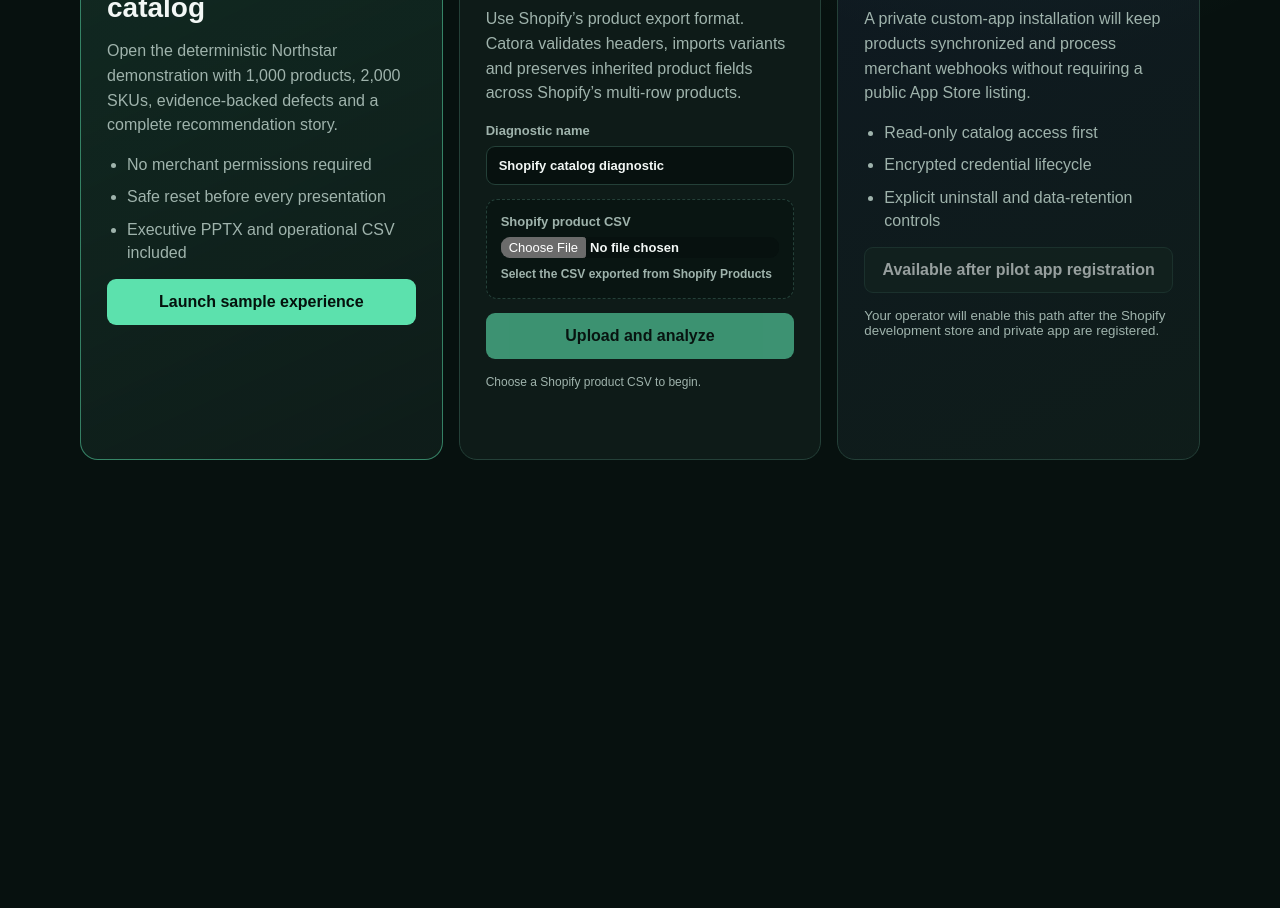
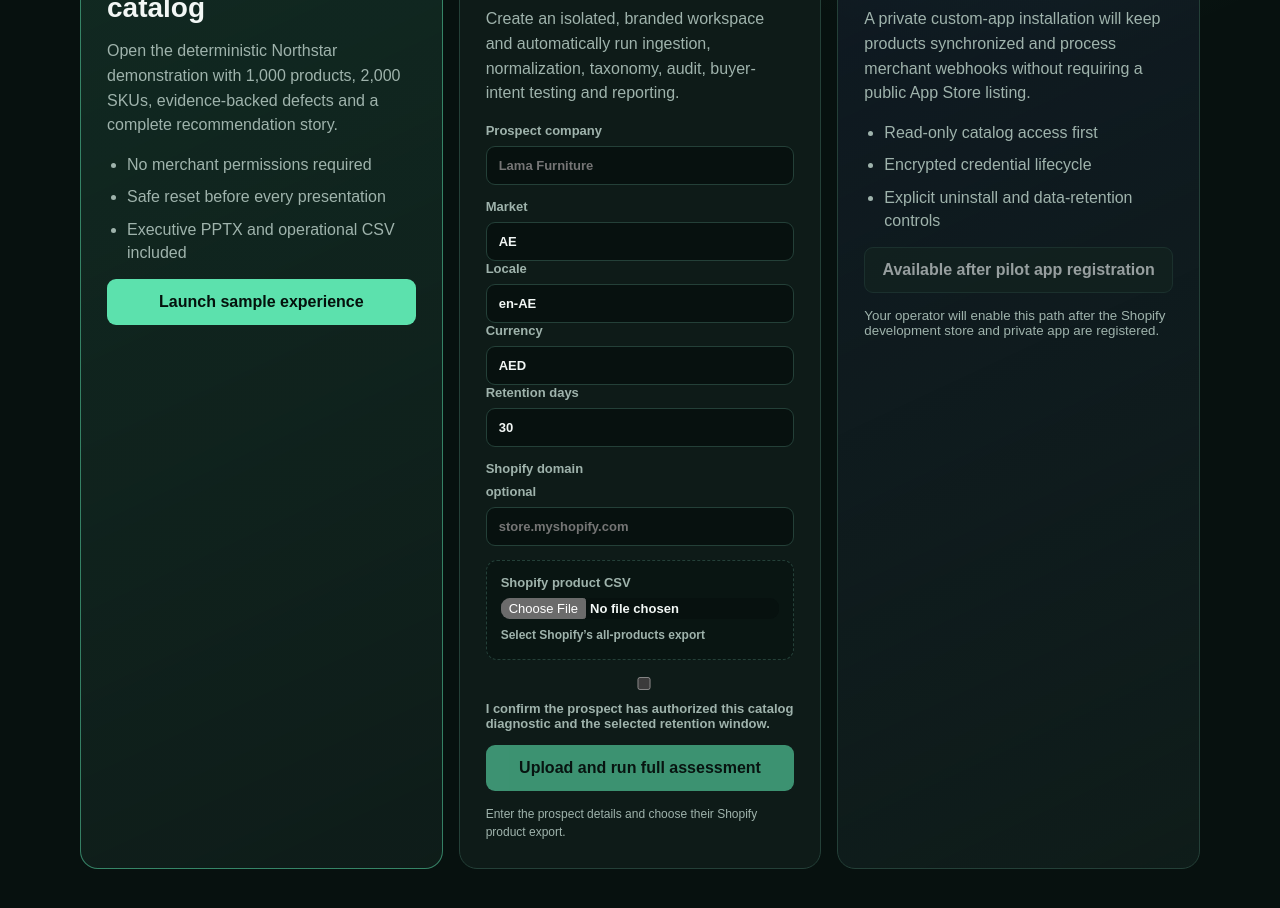
Before and after one commit to waseem99/Catora, a Next.js app in the folder apps/web/: page /workspace/1/onboarding in a window 1280 px wide. Shown: the part 420-1328 px from the top of the page. Before the commit the page ends 970 px from the top, so only its background shows below. Built offline with nearby package versions, Linux system fonts and the light colour scheme; no server answers.

Commit message:
Turn CSV onboarding into prospect assessment intake

```diff
--- a/apps/web/components/catalog-onboarding.tsx
+++ b/apps/web/components/catalog-onboarding.tsx
@@ -3,18 +3,14 @@
 import Link from "next/link";
 import { useRouter } from "next/navigation";
 import { FormEvent, useMemo, useState } from "react";
-import {
-  createShopifyCsvSource,
-  startCatalogIngestion,
-  uploadShopifyCsv,
-  validateCatalogSource,
-} from "@/lib/onboarding";
+import { createDiagnostic, uploadDiagnosticCsv } from "@/lib/diagnostics";
 
 type Props = { workspaceId: string };
-type ResumeState = { sourceId?: string; jobId?: string };
+type ResumeState = { assessmentId?: string; diagnosticWorkspaceId?: string };
 
-function resumeKey(workspaceId: string, file: File): string {
-  return `catora:csv-onboarding:${workspaceId}:${file.name}:${file.size}:${file.lastModified}`;
+function resumeKey(workspaceId: string, file: File, companyName: string): string {
+  const company = companyName.trim().toLowerCase().replaceAll(/\s+/g, "-");
+  return `catora:prospect-diagnostic:${workspaceId}:${company}:${file.name}:${file.size}:${file.lastModified}`;
 }
 
 function readResume(key: string): ResumeState {
@@ -33,8 +29,16 @@
 export function CatalogOnboarding({ workspaceId }: Props) {
   const router = useRouter();
   const [file, setFile] = useState<File | null>(null);
-  const [sourceName, setSourceName] = useState("Shopify catalog diagnostic");
-  const [status, setStatus] = useState("Choose a Shopify product CSV to begin.");
+  const [companyName, setCompanyName] = useState("");
+  const [marketCode, setMarketCode] = useState("AE");
+  const [locale, setLocale] = useState("en-AE");
+  const [currency, setCurrency] = useState("AED");
+  const [storefrontDomain, setStorefrontDomain] = useState("");
+  const [retentionDays, setRetentionDays] = useState("30");
+  const [authorized, setAuthorized] = useState(false);
+  const [status, setStatus] = useState(
+    "Enter the prospect details and choose their Shopify product export.",
+  );
   const [error, setError] = useState<string | null>(null);
   const [busy, setBusy] = useState(false);
 
@@ -45,50 +49,58 @@
 
   async function submit(event: FormEvent<HTMLFormElement>) {
     event.preventDefault();
-    if (!file || busy) return;
+    if (!file || busy || !authorized) return;
 
     setBusy(true);
     setError(null);
-    const key = resumeKey(workspaceId, file);
+    const key = resumeKey(workspaceId, file, companyName);
 
     try {
       const resume = readResume(key);
-      if (resume.jobId) {
-        router.push(`/workspace/${workspaceId}/processing/${resume.jobId}`);
-        return;
+      let assessmentId = resume.assessmentId;
+      let diagnosticWorkspaceId = resume.diagnosticWorkspaceId;
+
+      if (!assessmentId || !diagnosticWorkspaceId) {
+        setStatus("Creating an isolated prospect workspace…");
+        const diagnostic = await createDiagnostic(workspaceId, {
+          company_name: companyName.trim(),
+          market_code: marketCode.trim().toUpperCase(),
+          locale: locale.trim(),
+          currency: currency.trim().toUpperCase(),
+          retention_days: Number.parseInt(retentionDays, 10),
+          authorization_confirmed: authorized,
+          ...(storefrontDomain.trim()
+            ? { storefront_domain: storefrontDomain.trim() }
+            : {}),
+        });
+        assessmentId = diagnostic.id;
+        diagnosticWorkspaceId = diagnostic.workspace_id;
+        writeResume(key, { assessmentId, diagnosticWorkspaceId });
       }
 
-      let sourceId = resume.sourceId;
-      if (!sourceId) {
-        setStatus("Uploading the CSV securely…");
-        const upload = await uploadShopifyCsv(workspaceId, file);
-        setStatus("Creating a tenant-scoped catalog source…");
-        const source = await createShopifyCsvSource(
-          workspaceId,
-          upload.object_key,
-          sourceName.trim() || "Shopify catalog diagnostic",
-        );
-        sourceId = source.id;
-        writeResume(key, { sourceId });
-      }
-
-      setStatus("Validating Shopify headers and mappings…");
-      const validation = await validateCatalogSource(workspaceId, sourceId);
-      if (!validation.valid) {
-        throw new Error(validation.errors.join(" ") || "The CSV could not be validated.");
-      }
-
-      setStatus("Queueing product import and normalization…");
-      const job = await startCatalogIngestion(workspaceId, sourceId);
-      writeResume(key, { sourceId, jobId: job.id });
-      router.push(`/workspace/${workspaceId}/processing/${job.id}`);
+      setStatus("Uploading and validating the Shopify export…");
+      await uploadDiagnosticCsv(assessmentId, file);
+      setStatus("The automated assessment is running…");
+      router.push(
+        `/workspace/${diagnosticWorkspaceId}/diagnostic/${assessmentId}`,
+      );
     } catch (caught) {
-      setError(caught instanceof Error ? caught.message : "Unable to start the diagnostic.");
-      setStatus("Your progress is saved. Correct the issue and retry.");
+      setError(
+        caught instanceof Error
+          ? caught.message
+          : "Unable to start the prospect assessment.",
+      );
+      setStatus(
+        "Your assessment identifiers are saved. Correct the source issue and retry.",
+      );
     } finally {
       setBusy(false);
     }
   }
+
+  const canSubmit = Boolean(
+    file && companyName.trim().length >= 2 && authorized && !busy,
+  );
 
   return (
     <main className="shell onboarding-shell">
@@ -97,8 +109,8 @@
           <p className="eyebrow">CHOOSE YOUR STARTING POINT</p>
           <h1>Bring a catalog into Catora</h1>
           <p className="lede">
-            Explore the prepared enterprise story, run a one-time Shopify CSV diagnostic, or prepare
-            a continuous Shopify pilot.
+            Explore the prepared enterprise story, run a prospect-specific Shopify CSV
+            assessment, or prepare a continuous Shopify pilot.
           </p>
         </div>
         <Link className="secondary onboarding-back" href={`/workspace/${workspaceId}`}>
@@ -112,8 +124,8 @@
           <p className="eyebrow">NO SETUP · 2 MINUTES</p>
           <h2>Explore sample catalog</h2>
           <p>
-            Open the deterministic Northstar demonstration with 1,000 products, 2,000 SKUs,
-            evidence-backed defects and a complete recommendation story.
+            Open the deterministic Northstar demonstration with 1,000 products, 2,000
+            SKUs, evidence-backed defects and a complete recommendation story.
           </p>
           <ul>
             <li>No merchant permissions required</li>
@@ -125,22 +137,72 @@
           </Link>
         </article>
 
-        <article className="onboarding-card">
+        <article className="onboarding-card diagnostic-intake-card">
           <span className="path-number">02</span>
-          <p className="eyebrow">ONE-TIME DIAGNOSTIC</p>
+          <p className="eyebrow">PROSPECT-SPECIFIC DIAGNOSTIC</p>
           <h2>Upload Shopify CSV</h2>
           <p>
-            Use Shopify’s product export format. Catora validates headers, imports variants and
-            preserves inherited product fields across Shopify’s multi-row products.
+            Create an isolated, branded workspace and automatically run ingestion,
+            normalization, taxonomy, audit, buyer-intent testing and reporting.
           </p>
           <form className="csv-onboarding-form" onSubmit={submit}>
             <label>
-              Diagnostic name
+              Prospect company
               <input
-                value={sourceName}
-                onChange={(event) => setSourceName(event.target.value)}
+                value={companyName}
+                onChange={(event) => setCompanyName(event.target.value)}
+                placeholder="Lama Furniture"
                 maxLength={200}
                 required
+              />
+            </label>
+            <div className="diagnostic-form-grid">
+              <label>
+                Market
+                <input
+                  value={marketCode}
+                  onChange={(event) => setMarketCode(event.target.value)}
+                  maxLength={35}
+                  required
+                />
+              </label>
+              <label>
+                Locale
+                <input
+                  value={locale}
+                  onChange={(event) => setLocale(event.target.value)}
+                  maxLength={35}
+                  required
+                />
+              </label>
+              <label>
+                Currency
+                <input
+                  value={currency}
+                  onChange={(event) => setCurrency(event.target.value)}
+                  maxLength={3}
+                  required
+                />
+              </label>
+              <label>
+                Retention days
+                <input
+                  type="number"
+                  value={retentionDays}
+                  onChange={(event) => setRetentionDays(event.target.value)}
+                  min={1}
+                  max={90}
+                  required
+                />
+              </label>
+            </div>
+            <label>
+              Shopify domain <span className="optional-label">optional</span>
+              <input
+                value={storefrontDomain}
+                onChange={(event) => setStorefrontDomain(event.target.value)}
+                placeholder="store.myshopify.com"
+                maxLength={255}
               />
             </label>
             <label className="file-field">
@@ -151,10 +213,22 @@
                 onChange={(event) => setFile(event.target.files?.[0] ?? null)}
                 required
               />
-              <span>{selectedFile ?? "Select the CSV exported from Shopify Products"}</span>
+              <span>{selectedFile ?? "Select Shopify’s all-products export"}</span>
             </label>
-            <button className="primary-button path-action" disabled={!file || busy} type="submit">
-              {busy ? "Starting diagnostic…" : "Upload and analyze"}
+            <label className="authorization-field">
+              <input
+                type="checkbox"
+                checked={authorized}
+                onChange={(event) => setAuthorized(event.target.checked)}
+                required
+              />
+              <span>
+                I confirm the prospect has authorized this catalog diagnostic and the
+                selected retention window.
+              </span>
+            </label>
+            <button className="primary-button path-action" disabled={!canSubmit} type="submit">
+              {busy ? "Starting assessment…" : "Upload and run full assessment"}
             </button>
             <p className="form-status" aria-live="polite">{status}</p>
             {error ? <p className="form-error" role="alert">{error}</p> : null}
@@ -166,8 +240,8 @@
           <p className="eyebrow">CONTINUOUS PAID PILOT</p>
           <h2>Connect Shopify</h2>
           <p>
-            A private custom-app installation will keep products synchronized and process merchant
-            webhooks without requiring a public App Store listing.
+            A private custom-app installation will keep products synchronized and process
+            merchant webhooks without requiring a public App Store listing.
           </p>
           <ul>
             <li>Read-only catalog access first</li>
@@ -178,8 +252,8 @@
             Available after pilot app registration
           </button>
           <small>
-            Your operator will enable this path after the Shopify development store and private app
-            are registered.
+            Your operator will enable this path after the Shopify development store and
+            private app are registered.
           </small>
         </article>
       </section>
```
